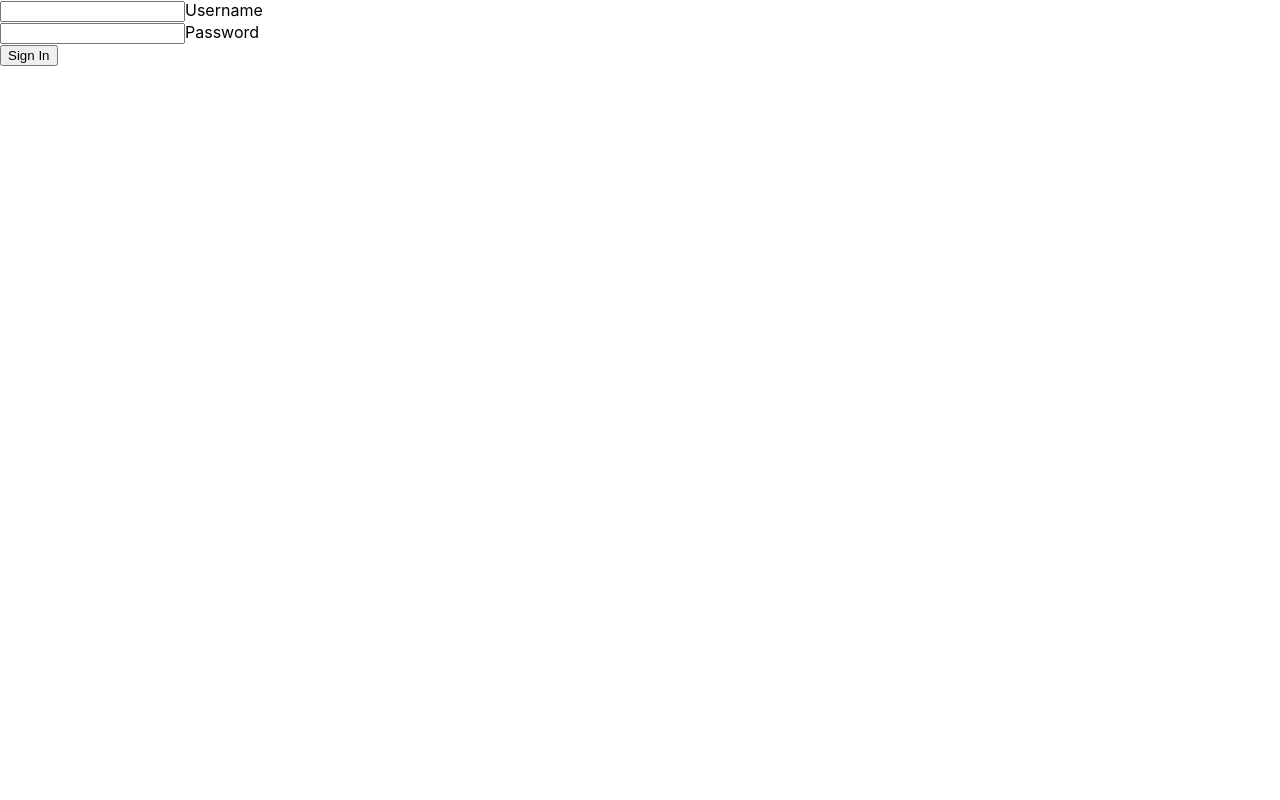
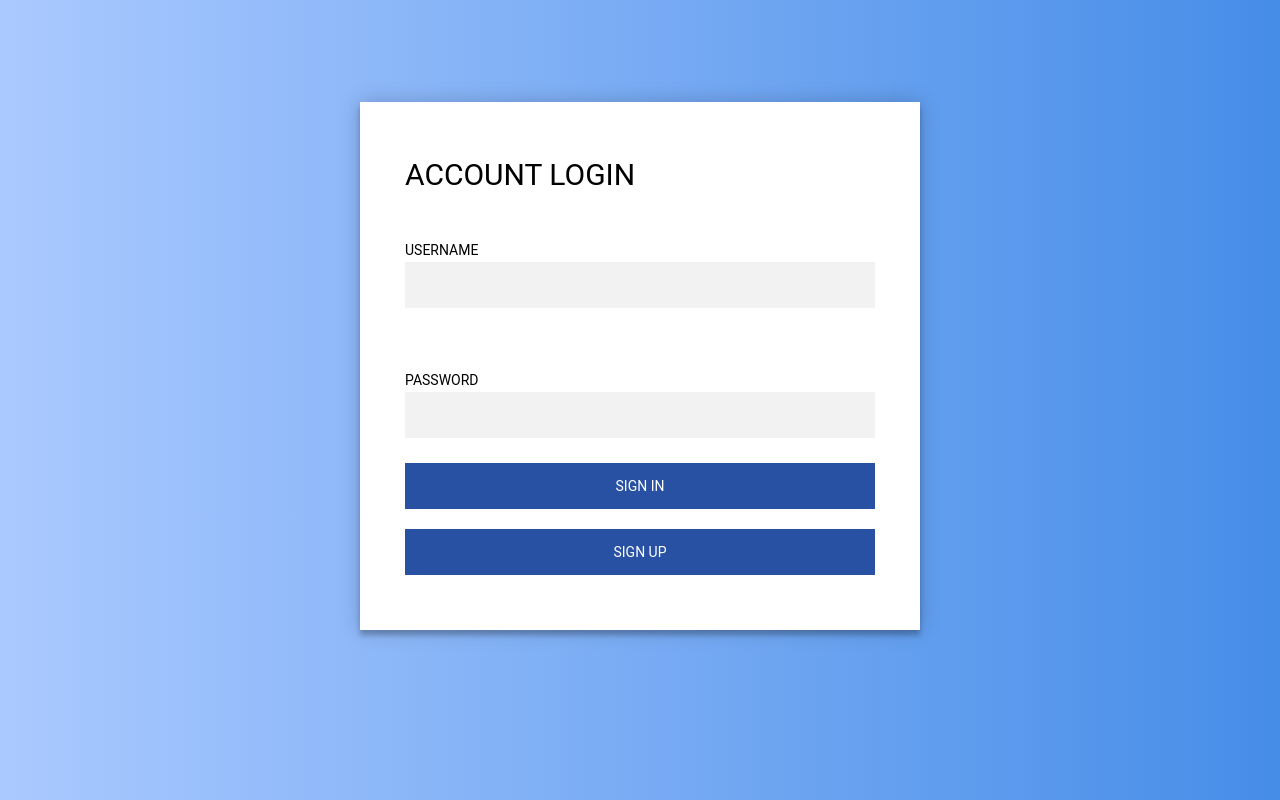
Before and after one commit to Meloyannn/file_storage, a React (Create React App) app in the folder web/: page /login in a window 1280 px wide. Built offline with nearby package versions, Linux system fonts and the light colour scheme.

Commit message:
Added design for pages signin,signup and home .

```diff
--- a/web/src/App.js
+++ b/web/src/App.js
@@ -3,6 +3,7 @@ import logo from './logo.svg';
 import './App.css';
 import { BrowserRouter as Router, Route, Switch } from "react-router-dom"
 import SignIn from "./pages/signin/signin"
+import SignUp from "./pages/signup/signup"
 import Home from "./pages/home/home"
 function App() {
   return (
@@ -11,10 +12,10 @@ function App() {
         <Switch>
           <Route exact path="/" component={Home}/>
           <Route path="/login" component={SignIn}/>
+          <Route path="/signup" component={SignUp}/>
         </Switch>
       </Router>
     </React.Fragment>
-    // <SignIn/>
   );
 }
 
--- /dev/null
+++ b/web/src/css/home.css
@@ -0,0 +1,38 @@
+table{
+    width:100%;
+    table-layout: fixed;
+    margin-top:150px;
+
+}
+.tbl-header{
+    background-color: rgba(255,255,255,0.3);
+}
+.tbl-content{
+    height:300px;
+    overflow-x:auto;
+    margin-top: 0px;
+    border: 1px solid rgba(255,255,255,0.3);
+}
+th{
+    padding: 20px 15px;
+    text-align: left;
+    font-weight: 500;
+    font-size: 20px;
+    /* color: #fff; */
+    color: #024457;
+    text-transform: uppercase;
+}
+td{
+    padding: 15px;
+    text-align: left;
+    vertical-align:middle;
+    font-weight: 300;
+    font-size: 17px;
+    /* color: #fff; */
+    color: #024457;
+    border-bottom: solid 1px rgba(255,255,255,0.1);
+}
+td a{
+    margin-left: 10px;
+    color: #024457;
+}
--- /dev/null
+++ b/web/src/css/style.css
@@ -0,0 +1,91 @@
+body {
+    background: #76b852; /* fallback for old browsers */
+    background: -webkit-linear-gradient(right,#CCD0D5,#DADDE1);
+    background: -moz-linear-gradient(right,#CCD0D5,#DADDE1);
+    background: -o-linear-gradient(right,#CCD0D5,#DADDE1);
+    background: linear-gradient(to left, #468de8, #AAC9FF);
+    font-family: "Roboto", sans-serif;
+    -webkit-font-smoothing: antialiased;
+    -moz-osx-font-smoothing: grayscale;
+  }
+.login-page {
+    width: 560px;
+    height: 415px;
+    padding: 8% 0 0;
+    margin: auto;
+  }
+  .signup-page{
+    width: 560px;
+    height: 515px;
+    padding: 8% 0 0;
+    margin: auto;
+  }
+  .login-form {
+    position: relative;
+    z-index: 1;
+    background: #FFFFFF;
+    max-width: 560px;
+    /* height: 415px; */
+    margin: 0 auto 100px;
+    padding: 45px;
+    text-align: center;
+    box-shadow: 0 0 20px 0 rgba(0, 0, 0, 0.2), 0 5px 5px 0 rgba(0, 0, 0, 0.24);
+  }
+  .login-form input {
+    font-family: "Roboto", sans-serif;
+    outline: 0;
+    background: #f2f2f2;
+    width: 100%;
+    border: 0;
+    margin: 0 0 15px;
+    padding: 15px;
+    box-sizing: border-box;
+    font-size: 14px;
+  }
+  .login-form button {
+    font-family: "Roboto", sans-serif;
+    text-transform: uppercase;
+    outline: 0;
+    /* background: #4CAF50; */
+    background: #2851A3;
+    width: 100%;
+    border: 0;
+    padding: 15px;
+    color: #FFFFFF;
+    font-size: 14px;
+    -webkit-transition: all 0.3 ease;
+    transition: all 0.3 ease;
+    cursor: pointer;
+    margin: 10px 0;
+  }
+  .login-form div{
+    margin-top:50px;
+  }
+  .login-form label,.login-form span{
+    font-family: "Roboto", sans-serif;
+    text-transform: uppercase;
+    outline: 0;
+    width: 100%;
+    border: 0;
+    text-align: left;
+    /* padding: 15px; */
+    display: block;
+  }
+  .bgs{
+    font-size: 30px;
+    line-height: 1.2;
+    margin: 10px 0 30px;
+  }
+  .sms{
+      font-size: 14px;
+      line-height: 1;
+    margin: 5px 0;
+  }
+  .login-form button:hover,.login-form button:active,.login-form button:focus {
+    background: #1877F2;
+  }
+  .invalid-feedback{
+    font-size: 11px;
+    text-align: left;
+    color: red;
+  }
--- /dev/null
+++ b/web/src/files.js
@@ -0,0 +1,14 @@
+var files=[
+    {id:1,name:'admin',type:'png',path:'admin'},
+    {id:2,name:'notAdmin',type:'png',path:'notAdmin'},
+    {id:3,name:'notdmin1',type:'png',path:'notAdmin1'},
+    {id:4,name:'admin',type:'png',path:'admin'},
+    {id:5,name:'notAdmin',type:'png',path:'notAdmin'},
+    {id:6,name:'notdmin1',type:'png',path:'notAdmin1'},
+    {id:7,name:'admin',type:'png',path:'admin'},
+    {id:8,name:'notAdmin',type:'docx',path:'notAdmin'},
+    {id:9,name:'notdmin1',type:'png',path:'notAdmin1'},
+    {id:10,name:'admin',type:'png',path:'admin'},
+    {id:11,name:'notAdmin',type:'png',path:'notAdmin'}
+   ];
+module.exports=files;
--- a/web/src/pages/home/home.js
+++ b/web/src/pages/home/home.js
@@ -1,5 +1,29 @@
-import React,{Component} from "react"
+import React,{Component,Fragment} from "react"
+import {Link} from "react-router-dom"
 import axios from "axios"
+import '../../css/home.css';
+const filesListrs=require('../../files');
+
+const preload = {
+		"data" : filesListrs
+	}
+const Tbody = (props) => {
+	return (
+	  <Fragment>
+		{props.items.data.map((item ,index)=> (
+		  <Fragment key={item.id}>
+			  <tr>
+				  <td>{index+1}</td>
+                  <td>{item.name}</td>
+                  <td>{item.type}</td>
+                  <td>{item.path}</td>
+                  <td><Link to="#">View</Link><Link to="#">Download</Link><Link to="#">Remove</Link></td>
+			  </tr>
+			</Fragment>
+        ))}
+	  </Fragment>
+	)
+  }
 class Home extends Component{
     componentDidMount(){
         let token = localStorage.getItem("token")
@@ -12,7 +36,22 @@ class Home extends Component{
         })
     }
     render(){
-        return (<div>Home</div>)
+        return (
+            <table className="table"  cellSpacing="0" cellPadding="0" border="0">
+                <thead className="tbl-header">
+                    <tr>
+                        <th>#</th>
+                        <th >Name</th>
+                        <th>Type</th>
+                        <th >Path</th>
+                        <th>Action</th>
+                    </tr>
+                </thead>
+                <tbody className="tbl-content">
+                    <Tbody  items={preload} />
+                </tbody>
+            </table>
+            )
     }
 }
 export default Home
--- a/web/src/pages/signin/signin.js
+++ b/web/src/pages/signin/signin.js
@@ -1,6 +1,7 @@
 import React, { Component } from "react"
 import Http from '../../components/httpService'
 import Auth from "../../components/authService"
+import '../../css/style.css'
 class Signin extends Component {
     constructor(props) {
         super(props)
@@ -18,14 +19,16 @@ class Signin extends Component {
     }
     render() {
         return (
-            <form autoComplete="off">
+            <div className="login-page">
+            <form autoComplete="off"  className="login-form">
+                <span className="bgs">ACCOUNT LOGIN</span>
                 <div>
+                    <label className="sms">Username</label>
                     <input id="username" type="email" name="email" value={this.state.email} onChange={this.handleInput} />
-                    <label>Username</label>
                 </div>
                 <div>
+                    <label className="sms">Password</label>
                     <input id="password" type="password" name="password" value={this.state.password} onChange={this.handleInput} />
-                    <label>Password</label>
                 </div>
                 <button type="submit" onClick={
                     e => {
@@ -41,7 +44,14 @@ class Signin extends Component {
                             })
                     }
                 }>Sign In</button>
+                <button type="button" onClick={
+                            e=>{
+                                let path="signUp"
+                                this.props.history.push(path);
+                            }
+                }>Sign Up</button>
             </form>
+            </div>
         )
     }
 }
--- /dev/null
+++ b/web/src/pages/signup/signup.js
@@ -0,0 +1,57 @@
+import React,{Component} from "react"
+import Http from '../../components/httpService'
+import Auth from "../../components/authService"
+import '../../css/style.css'
+class Signin extends Component{
+    constructor(props){
+        super(props)
+        this.state = {
+            username:"",
+            password:""
+        }
+        this.handleInput = this.handleInput.bind(this)
+    }
+    handleInput(event){
+        this.setState(
+            {
+                [event.target.name]:event.target.value
+            })
+    }
+    render(){
+        return (
+            <div className="signup-page">
+                <form autoComplete="off" className="login-form">
+                    <span className="bgs">account register</span>
+                    <div>
+                        <label className="sms">Username</label>
+                        <input id="username" name="username" value={this.state.username} onChange={this.handleInput}/>
+                    </div>
+                    <div>
+                        <label className="sms">Password</label>
+                        <input id="password" name="password" value={this.state.password} onChange={this.handleInput}/>
+                    </div>
+                    <div>
+                        <label className="sms">Confirm Password</label>
+                        <input id="cnfpassword" name="cnfPassword" value={this.state.cnfPassword} onChange={this.handleInput}/>
+                    </div>
+                    <button type="submit" onClick={
+                        e=>{
+                            e.preventDefault()
+                            let data = this.state
+                            Auth.remvoeToken()
+                            Http.post("/signup",data)
+                            .then(function(res){
+                                Auth.setToken(res.data.token);
+                                this.props.history.push("/home")
+                            }).catch(function(err){
+                                console.log(err)
+                            })
+                        }
+                    }>Sign Up</button>
+
+                </form>
+            </div>
+        )
+    }
+}
+export default Signin
```
